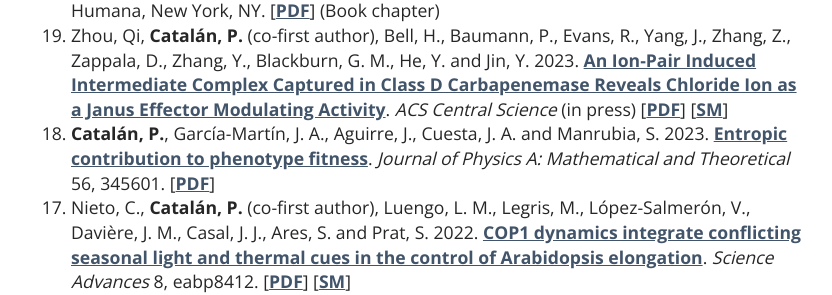
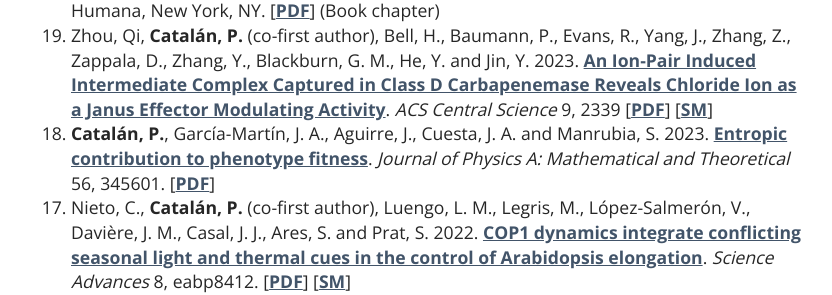
Before and after one commit to PabloCatalan/pablocatalan.github.io, a Jekyll site: the page built from _pages/02_publications.md, in a window 1280 px wide and 900 px high. Shown: the part 254-549 px from the top of the window, without its empty margins (224-1056 px from the left). Built offline with Jekyll 4.4.1, drawn with Linux system fonts in a browser that asks for light colours; some web fonts are replaced.

Commit message:
Update 02_publications.md

```diff
--- a/_pages/02_publications.md
+++ b/_pages/02_publications.md
@@ -4,7 +4,7 @@ title: Publications
 permalink: /publications/
 ---
 0. Rodríguez-Maroto, G., **Catalán, P.** (co-first author), Nieto, C., Prat, S. and Ares, S. 2024. [Mathematical Modeling of Photo- and Thermomorphogenesis in Plants](https://link.springer.com/protocol/10.1007/978-1-0716-3814-9_23). In: Chen, M. (Ed.), *Thermomorphogenesis. Methods in Molecular Biology*, vol 2795 (chapter 23). Humana, New York, NY. [[PDF](/papers/rodriguez-maroto2024_mathematical_modeling.pdf)] (Book chapter)
-0. Zhou, Qi, **Catalán, P.** (co-first author), Bell, H., Baumann, P., Evans, R., Yang, J., Zhang, Z., Zappala, D., Zhang, Y., Blackburn, G. M., He, Y. and Jin, Y. 2023. [An Ion-Pair Induced Intermediate Complex Captured in Class D Carbapenemase Reveals Chloride Ion as a Janus Effector Modulating Activity](https://pubs.acs.org/doi/10.1021/acscentsci.3c00609). *ACS Central Science* (in press) [[PDF](/papers/zhou2023_oxa48.pdf)] [[SM](/papers/zhou2023_SI.pdf)]
+0. Zhou, Qi, **Catalán, P.** (co-first author), Bell, H., Baumann, P., Evans, R., Yang, J., Zhang, Z., Zappala, D., Zhang, Y., Blackburn, G. M., He, Y. and Jin, Y. 2023. [An Ion-Pair Induced Intermediate Complex Captured in Class D Carbapenemase Reveals Chloride Ion as a Janus Effector Modulating Activity](https://pubs.acs.org/doi/10.1021/acscentsci.3c00609). *ACS Central Science* 9, 2339 [[PDF](/papers/zhou2023_oxa48.pdf)] [[SM](/papers/zhou2023_SI.pdf)]
 0. **Catalán, P.**, García-Martín, J. A., Aguirre, J., Cuesta, J. A. and Manrubia, S. 2023. [Entropic contribution to phenotype fitness](https://iopscience.iop.org/article/10.1088/1751-8121/ace8d6). *Journal of Physics A: Mathematical and Theoretical* 56, 345601. [[PDF](/papers/catalan2023_entropy_fitness.pdf)]
 0. Nieto, C., **Catalán, P.** (co-first author), Luengo, L. M., Legris, M., López-Salmerón, V., Davière, J. M., Casal, J. J., Ares, S. and Prat, S. 2022. [COP1 dynamics integrate conflicting seasonal light and thermal cues in the control of Arabidopsis elongation](https://www.science.org/doi/full/10.1126/sciadv.abp8412). *Science Advances* 8, eabp8412. [[PDF](/papers/nieto2022_cop1.pdf)] [[SM](/papers/nieto2022_SI.pdf)]
 0.  **Catalán, P.**, Wood, E., Blair, J. M. A., Gudelj, I., Iredell, J. R. and Beardmore, R. E. 2022. [Seeking patterns of antibiotic resistance in ATLAS, an open, raw MIC database with patient metadata](https://www.nature.com/articles/s41467-022-30635-7). *Nature Communications* 13, 2917. [[PDF](/papers/catalan2022_atlas.pdf)] [[SM](https://static-content.springer.com/esm/art%3A10.1038%2Fs41467-022-30635-7/MediaObjects/41467_2022_30635_MOESM1_ESM.pdf)]
```
